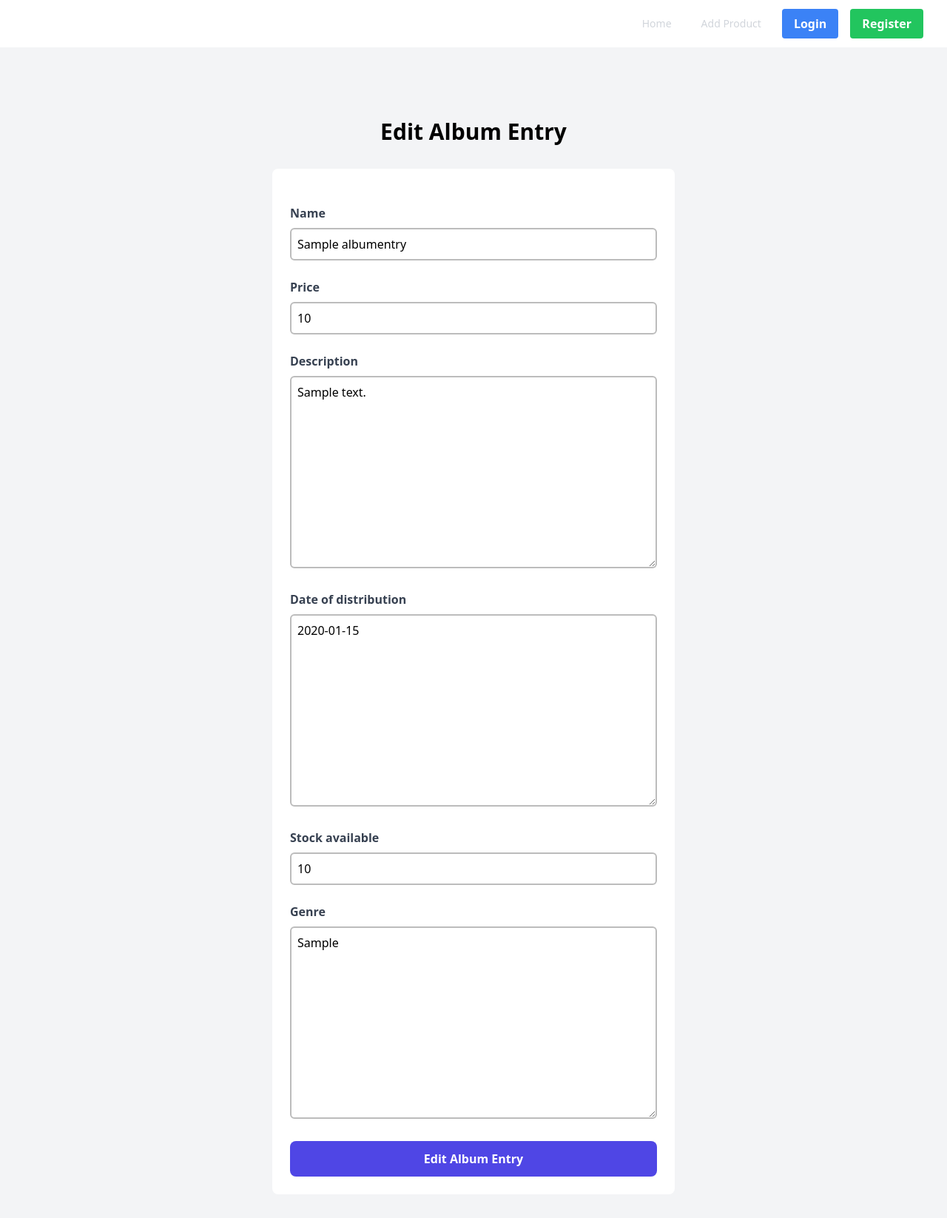
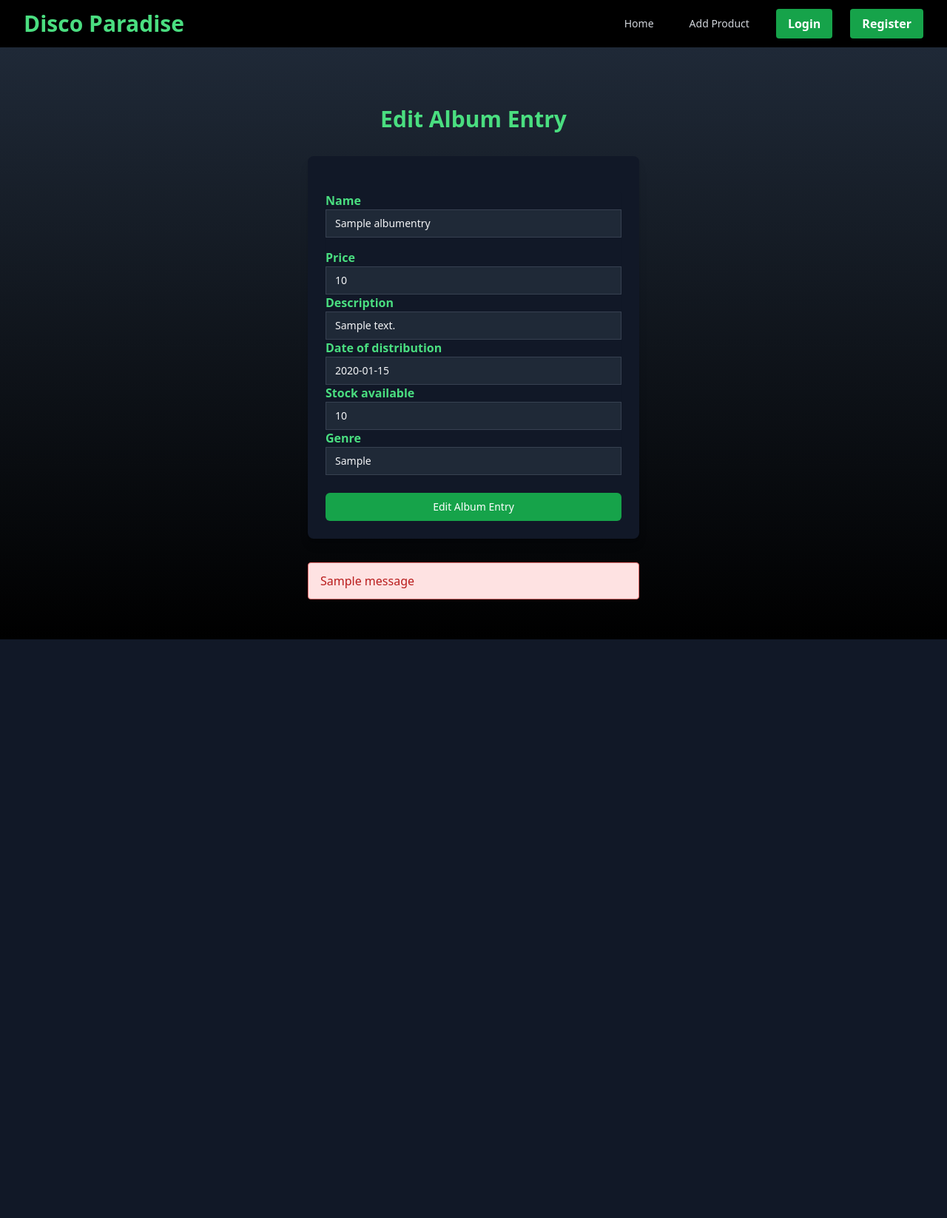
Before and after one commit to refalinoshahzada/disco-paradise, a Django app: page /edit-album/00000000-0000-0000-0000-000000000001 in a window 1280 px wide. Shown: the whole page at 74% size. After the commit the page ends 864 px from the top, so only its background shows below. Run offline with Django 5.2, Linux system fonts and the light colour scheme; tables that the repository leaves empty hold one stand-in row (values such as "Sample post"); one stand-in notice (Sample message) is shown; some libraries are stand-ins or nearby versions.

Commit message:
Edit design website

```diff
--- a/main/templates/edit_album.html
+++ b/main/templates/edit_album.html
@@ -7,36 +7,43 @@
 {% block content %}
 {% include 'navbar.html' %}
 
-<div class="flex flex-col min-h-screen bg-gray-100">
-  <div class="container mx-auto px-4 py-8 mt-16 max-w-xl">
-    <h1 class="text-3xl font-bold text-center mb-8 text-black">Edit Album Entry</h1>
-
-    <div class="bg-white rounded-lg p-6 form-style">
-      <form method="POST" class="space-y-6">
-        {% csrf_token %}
+<div class="min-h-screen flex items-center justify-center w-screen bg-gradient-to-b from-gray-800 to-black py-12 px-4 sm:px-6 lg:px-8"> <!-- Gradient background -->
+  <div class="max-w-md w-full space-y-8">
+    <div>
+      <h2 class="mt-6 text-center text-3xl font-extrabold text-green-400">Edit Album Entry</h2> <!-- Spotify green title -->
+    </div>
+    <form class="mt-8 space-y-6 bg-gray-900 p-6 rounded-lg shadow-lg" method="POST"> <!-- Dark form background with padding -->
+      {% csrf_token %}
+      <div class="rounded-md shadow-sm -space-y-px">
         {% for field in form %}
-          <div class="flex flex-col">
-            <label for="{{ field.id_for_label }}" class="mb-2 font-semibold text-gray-700">
-              {{ field.label }}
-            </label>
-            <div class="w-full">
-              {{ field }}
-            </div>
-            {% if field.help_text %}
-              <p class="mt-1 text-sm text-gray-500">{{ field.help_text }}</p>
+          <div class="mb-4">
+            <label for="{{ field.id_for_label }}" class="block text-green-400 font-semibold">{{ field.label }}</label> <!-- Spotify green labels -->
+            <input id="{{ field.id_for_label }}" name="{{ field.name }}" type="{{ field.field.widget.input_type }}" value="{{ field.value|default_if_none:'' }}" required class="appearance-none rounded-none relative block w-full px-3 py-2 border border-gray-700 placeholder-gray-400 text-gray-100 bg-gray-800 focus:outline-none focus:ring-green-500 focus:border-green-500 sm:text-sm" placeholder="{{ field.label }}">
+            {% if field.errors %}
+              {% for error in field.errors %}
+                <p class="text-sm text-red-400 mt-2">{{ error }}</p> <!-- Red error text -->
+              {% endfor %}
             {% endif %}
-            {% for error in field.errors %}
-              <p class="mt-1 text-sm text-red-600">{{ error }}</p>
-            {% endfor %}
           </div>
         {% endfor %}
-        <div class="flex justify-center mt-6">
-          <button type="submit" class="bg-indigo-600 text-white font-semibold px-6 py-3 rounded-lg hover:bg-indigo-700 transition duration-300 ease-in-out w-full">
-            Edit Album Entry
-          </button>
-        </div>
-      </form>
+      </div>
+
+      <div>
+        <button type="submit" class="group relative w-full flex justify-center py-2 px-4 border border-transparent text-sm font-medium rounded-md text-white bg-green-600 hover:bg-green-700 focus:outline-none focus:ring-2 focus:ring-offset-2 focus:ring-green-500">
+          Edit Album Entry
+        </button>
+      </div>
+    </form>
+
+    {% if messages %}
+    <div class="mt-4">
+      {% for message in messages %}
+      <div class="bg-red-100 border border-red-400 text-red-700 px-4 py-3 rounded relative" role="alert">
+        <span class="block sm:inline">{{ message }}</span>
+      </div>
+      {% endfor %}
     </div>
+    {% endif %}
   </div>
 </div>
 
--- a/templates/navbar.html
+++ b/templates/navbar.html
@@ -1,25 +1,25 @@
-<nav class="max-w-7xl mx-auto px-4 sm:px-6 lg:px-8">
+<nav class="max-w-7xl mx-auto px-4 sm:px-6 lg:px-8 bg-black"> <!-- Changed background to black -->
   <div class="flex items-center justify-between h-16">
     <div class="flex items-center">
       <a href="{% url 'main:show_main' %}" class="flex items-center">
-        <h1 id="disco-paradise" class="text-2xl font-bold text-center text-white">Disco Paradise</h1>
+        <h1 id="disco-paradise" class="text-3xl font-bold text-green-400">Disco Paradise</h1> <!-- Changed text color to Spotify green -->
       </a>
     </div>
 
-    <div class="hidden md:flex items-center space-x-4">
-      <a href="{% url 'main:show_main' %}" class="text-gray-300 hover:bg-gray-700 hover:text-white px-3 py-2 rounded-md text-sm font-medium">Home</a>
-      <a href="{% url 'main:create_album_entry' %}" class="text-gray-300 hover:bg-gray-700 hover:text-white px-3 py-2 rounded-md text-sm font-medium">Add Product</a>
+    <div class="hidden md:flex items-center space-x-6">
+      <a href="{% url 'main:show_main' %}" class="text-gray-300 hover:bg-gray-800 hover:text-white px-3 py-2 rounded-md text-sm font-medium">Home</a>
+      <a href="{% url 'main:create_album_entry' %}" class="text-gray-300 hover:bg-gray-800 hover:text-white px-3 py-2 rounded-md text-sm font-medium">Add Product</a>
       {% if user.is_authenticated %}
-        <span class="text-gray-300 mr-4">Welcome, {{ user.username }}</span>
-        <a href="{% url 'main:logout' %}" class="text-center bg-gray-500 hover:bg-gray-600 text-white font-bold py-2 px-4 rounded transition duration-300">Logout</a>
+        <span class="text-gray-300">Welcome, {{ user.username }}</span>
+        <a href="{% url 'main:logout' %}" class="bg-green-600 hover:bg-green-700 text-white font-bold py-2 px-4 rounded transition duration-300">Logout</a>
       {% else %}
-        <a href="{% url 'main:login' %}" class="text-center bg-blue-500 hover:bg-blue-600 text-white font-bold py-2 px-4 rounded transition duration-300 mr-2">Login</a>
-        <a href="{% url 'main:register' %}" class="text-center bg-green-500 hover:bg-green-600 text-white font-bold py-2 px-4 rounded transition duration-300">Register</a>
+        <a href="{% url 'main:login' %}" class="bg-green-600 hover:bg-green-700 text-white font-bold py-2 px-4 rounded transition duration-300">Login</a>
+        <a href="{% url 'main:register' %}" class="bg-green-600 hover:bg-green-700 text-white font-bold py-2 px-4 rounded transition duration-300">Register</a>
       {% endif %}
     </div>
 
     <div class="md:hidden flex items-center">
-      <button id="mobile-menu-button" class="text-gray-300 hover:bg-gray-700 hover:text-white px-2 py-1 rounded-md focus:outline-none">
+      <button id="mobile-menu-button" class="text-gray-300 hover:bg-gray-800 hover:text-white px-2 py-1 rounded-md focus:outline-none">
         <svg class="w-6 h-6" fill="none" stroke="currentColor" viewBox="0 0 24 24" xmlns="http://www.w3.org/2000/svg">
           <path stroke-linecap="round" stroke-linejoin="round" stroke-width="2" d="M4 6h16M4 12h16M4 18h16"></path>
         </svg>
@@ -28,15 +28,15 @@
   </div>
 </nav>
 
-<div id="mobile-menu" class="hidden md:hidden px-2 pt-2 pb-3 space-y-1 sm:px-3">
-  <a href="{% url 'main:show_main' %}" class="text-gray-300 hover:bg-gray-700 hover:text-white block px-3 py-2 rounded-md text-base font-medium">Home</a>
-  <a href="{% url 'main:create_album_entry' %}" class="text-gray-300 hover:bg-gray-700 hover:text-white block px-3 py-2 rounded-md text-base font-medium">Add Product</a>
+<div id="mobile-menu" class="hidden md:hidden px-2 pt-2 pb-3 space-y-1 sm:px-3 bg-black"> <!-- Black background for mobile menu -->
+  <a href="{% url 'main:show_main' %}" class="text-gray-300 hover:bg-gray-800 hover:text-white block px-3 py-2 rounded-md text-base font-medium">Home</a>
+  <a href="{% url 'main:create_album_entry' %}" class="text-gray-300 hover:bg-gray-800 hover:text-white block px-3 py-2 rounded-md text-base font-medium">Add Product</a>
   {% if user.is_authenticated %}
     <span class="block text-gray-300 px-3 py-2">Welcome, {{ user.username }}</span>
-    <a href="{% url 'main:logout' %}" class="block text-center bg-gray-500 hover:bg-gray-600 text-white font-bold py-2 px-4 rounded transition duration-300">Logout</a>
+    <a href="{% url 'main:logout' %}" class="block bg-green-600 hover:bg-green-700 text-white font-bold py-2 px-4 rounded transition duration-300">Logout</a>
   {% else %}
-    <a href="{% url 'main:login' %}" class="block text-center bg-blue-500 hover:bg-blue-600 text-white font-bold py-2 px-4 rounded transition duration-300 mb-2">Login</a>
-    <a href="{% url 'main:register' %}" class="block text-center bg-green-500 hover:bg-green-600 text-white font-bold py-2 px-4 rounded transition duration-300">Register</a>
+    <a href="{% url 'main:login' %}" class="block bg-green-600 hover:bg-green-700 text-white font-bold py-2 px-4 rounded transition duration-300">Login</a>
+    <a href="{% url 'main:register' %}" class="block bg-green-600 hover:bg-green-700 text-white font-bold py-2 px-4 rounded transition duration-300">Register</a>
   {% endif %}
 </div>
 
```
Also changed, not shown: main/templates/card_album.html (+19 -29 lines), main/templates/card_info.html (+4 -4 lines), main/templates/create_album_entry.html (+36 -27 lines), main/templates/login.html (+24 -22 lines), main/templates/main.html (+25 -31 lines), main/templates/register.html (+11 -26 lines).
